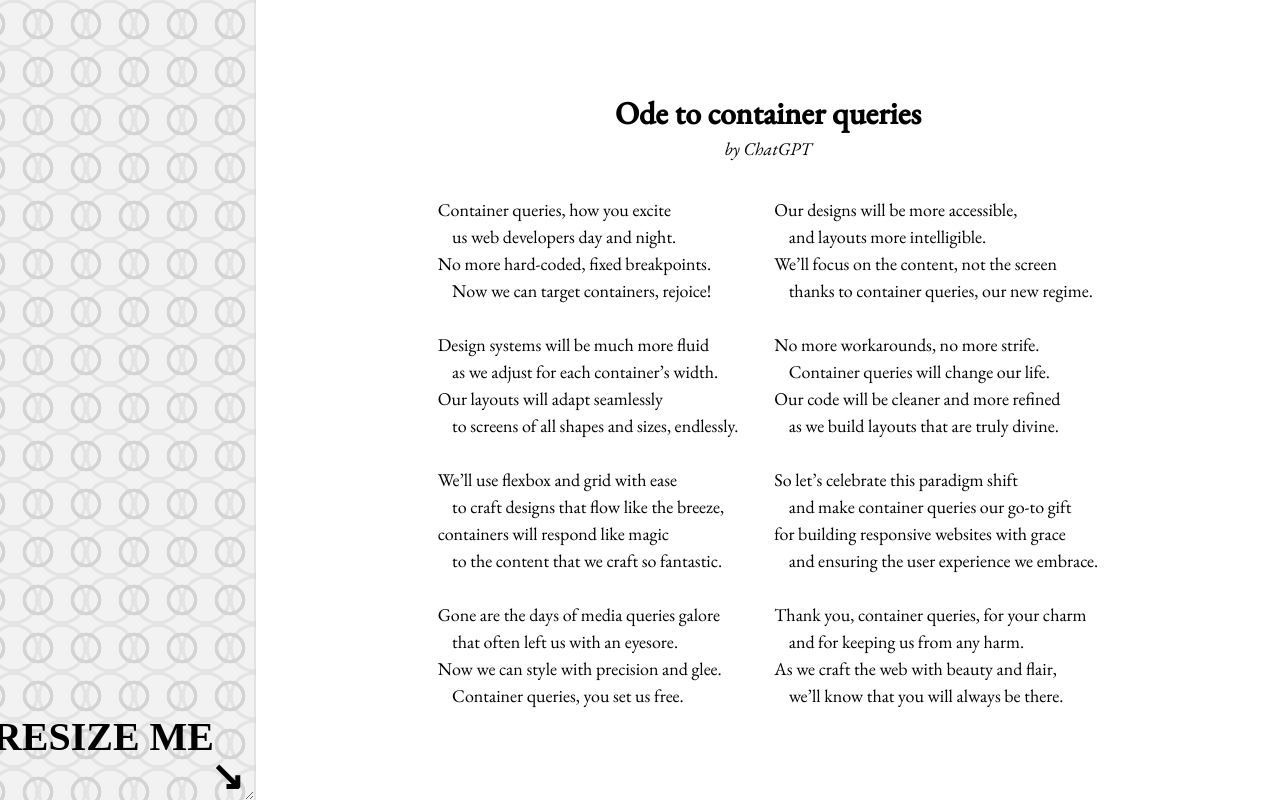
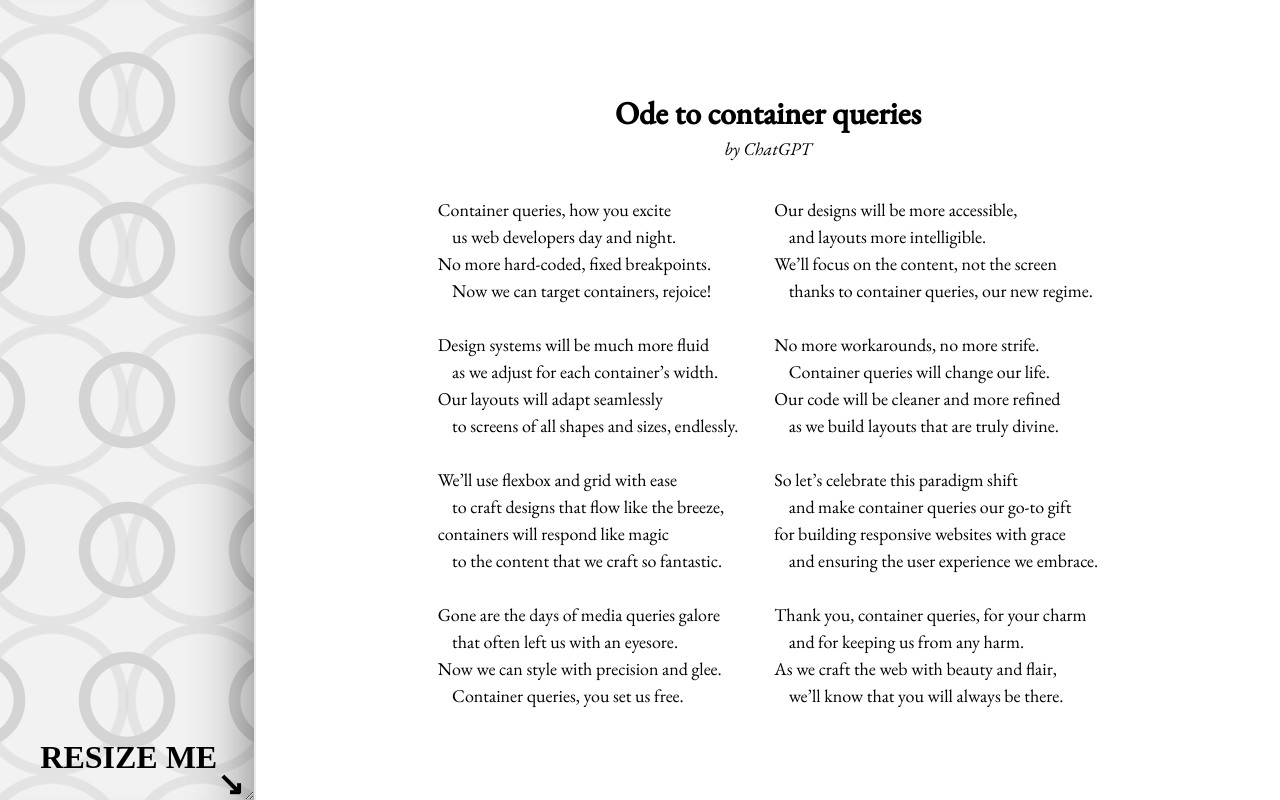
Before and after one commit to bence-toth/container-query-experiment, a React (Create React App) app: page / in a window 1280 px wide. Built offline with nearby package versions, Linux system fonts and the light colour scheme; a web font is replaced by a local one.

Commit message:
Playing around with cq units

```diff
--- a/src/Resizable.css
+++ b/src/Resizable.css
@@ -1,9 +1,17 @@
 .resizable {
+  container-type: inline-size;
+  container-name: resizable-wrapper;
   resize: horizontal;
   min-width: 20vw;
   max-width: calc(100vw - 360px);
-  overflow: auto;
   position: relative;
+  border-right: 2px solid #d4d4d480;
+  overflow: hidden;
+}
+
+.pattern {
+  width: 100%;
+  height: 100%;
   background: radial-gradient(
       transparent 34%,
       #d4d4d4 35%,
@@ -24,26 +32,29 @@
       #d4d4d480 45%,
       transparent 46%
     );
-  background-size: 3em 3em;
+  background-size: clamp(110px, calc(240px - 12cqw), 150px)
+    clamp(110px, calc(240px - 12cqw), 150px);
   background-color: #f2f2f2;
-  background-position: top right;
-  border-right: 2px solid #d4d4d480;
+  background-position: center;
+  box-shadow: -64px 0 64px -64px hsla(0deg 0% 0% / 50%) inset;
 }
 
 .resize-marker {
   position: absolute;
   bottom: 0;
   right: 0;
-  padding: 40px;
+  padding: 0.85em 1.15em;
+  font-size: clamp(32px, 5cqw, 64px);
   font-family: "Annie Use Your Telescope", cursive;
-  font-size: 40px;
   pointer-events: none;
   text-transform: uppercase;
   font-weight: bold;
   white-space: nowrap;
+  line-height: 1;
 }
 
-.resize-marker .arrow {
+.resize-marker::after {
+  content: "↘";
   position: absolute;
   right: 10px;
   bottom: 0;
--- a/src/Resizable.tsx
+++ b/src/Resizable.tsx
@@ -2,9 +2,8 @@
 
 const Resizable = () => (
   <div className="resizable">
-    <div className="resize-marker">
-      Resize me <span className="arrow">↘</span>
-    </div>
+    <div className="pattern"></div>
+    <div className="resize-marker">Resize me</div>
   </div>
 );
 
```
